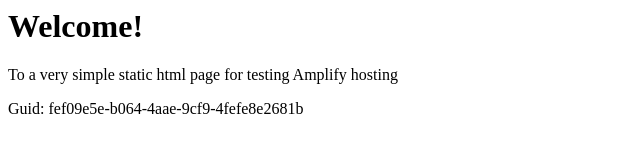
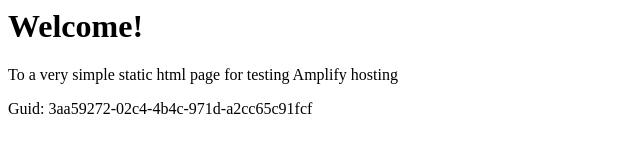
Before and after one commit to aws-aemilia-gru/Github-PR-Commit-Integration-Test-DoNotTouch-GitHubWebhookPushCanaryTest-v1-prod-sa-east-1, a website: page src/index.html in a window 1280 px wide. Shown: the full height of the page, 0-640 px from the left. Drawn offline with Linux system fonts and the light colour scheme.

Commit message:
commit from integ tests

```diff
--- a/src/index.html
+++ b/src/index.html
@@ -12,6 +12,6 @@
 <body>
     <h1>Welcome!</h1>
     <p>To a very simple static html page for testing Amplify hosting</p>
-    <p>Guid: fef09e5e-b064-4aae-9cf9-4fefe8e2681b</p></body>
+    <p>Guid: 3aa59272-02c4-4b4c-971d-a2cc65c91fcf</p></body>
 
 </html>
```
